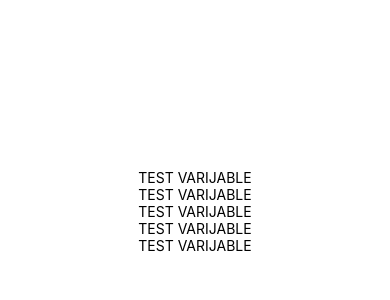
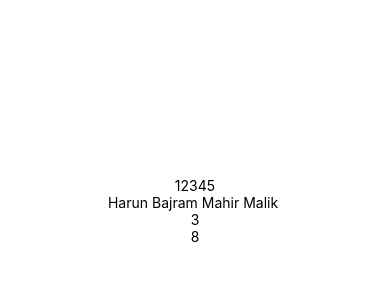
Before and after one commit to mob-dev-org/Harun_praksa, a React Native app: screen / in a window 390 px wide. Shown: the top 300 px of the page. Built offline with nearby package versions, Linux system fonts and the light colour scheme.

Commit message:
feat(arrays): adding status bar, more examples

```diff
--- a/App.tsx
+++ b/App.tsx
@@ -7,6 +7,13 @@ import useColorScheme from './src/hooks/useColorScheme';
 import Navigation from './src/navigation';
 
 export default function App() {
+    const numbers: number[] = [1, 2, 3, 4]; // [1, 2, 3, 4, 5]
+    numbers.push(5); // add element
+    // numbers.push('Harun'); string is not assignable to parametar of type number
+    //
+    const names: string[] = ['Harun', ' ', 'Bajram', ' ', 'Mahir', ' ', 'Malik', ' ', 'Almin'];
+    let lenght;
+    names.pop(); // remove last element
     const isLoadingComplete = useCachedResources();
     const colorScheme = useColorScheme();
 
@@ -15,11 +22,12 @@ export default function App() {
     } else {
         return (
             <View style={[{ alignItems: 'center', justifyContent: 'center', height: '50%' }]}>
-                <Text>TEST VARIJABLE</Text>
-                <Text>TEST VARIJABLE</Text>
-                <Text>TEST VARIJABLE</Text>
-                <Text>TEST VARIJABLE</Text>
-                <Text>TEST VARIJABLE</Text>
+                <Text>{numbers}</Text>
+                <Text>{names}</Text>
+                <Text>{numbers[2]}</Text>
+                <Text>{names.length}</Text>
+
+                <StatusBar animated backgroundColor="#00f" style="dark" />
             </View>
         );
     }
```
